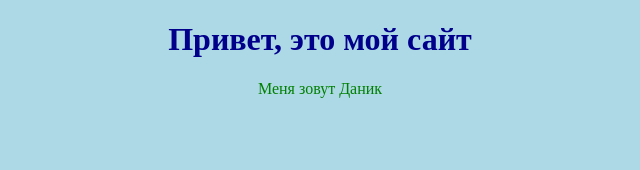
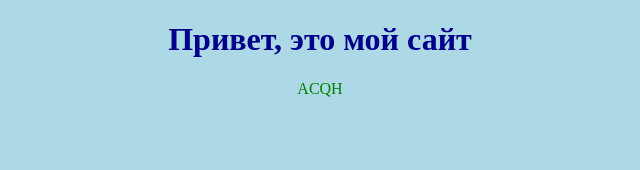
Before and after one commit to DANIK063/ACQH1, a plain HTML site: page index.html in a window 1280 px wide. Shown: the top 170 px of the page, without its empty margins (320-960 px from the left). Drawn offline with Linux system fonts and the light colour scheme.

Commit message:
Modify paragraph text in index.html
Updated the content of the paragraph to 'ACQH'.

```diff
--- a/index.html
+++ b/index.html
@@ -7,7 +7,7 @@
 <body style="background-color: lightblue; text-align: center;">
 
     <h1 style="color: darkblue;">Привет, это мой сайт</h1>
-    <p style="color: green;">Меня зовут Даник</p>
+    <p style="color: green;">ACQH</p>
 
     <img src="Лого-цветная2.png" width="500">
 
@@ -16,4 +16,5 @@
     <button style="background-color: yellow;"onclick="window.location.href='https://www.youtube.com/@ACQH'">Нажми меня</button>
 
 </body>
+
 </html>
```
